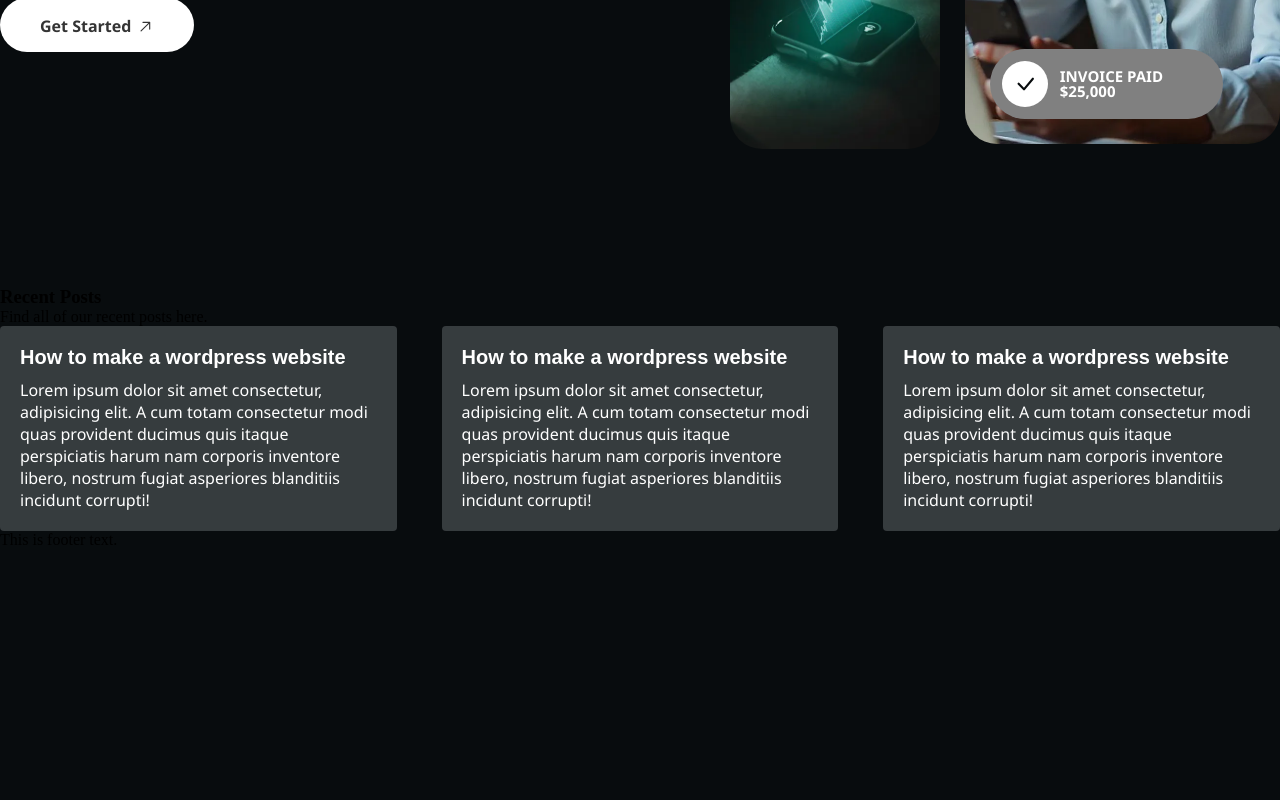
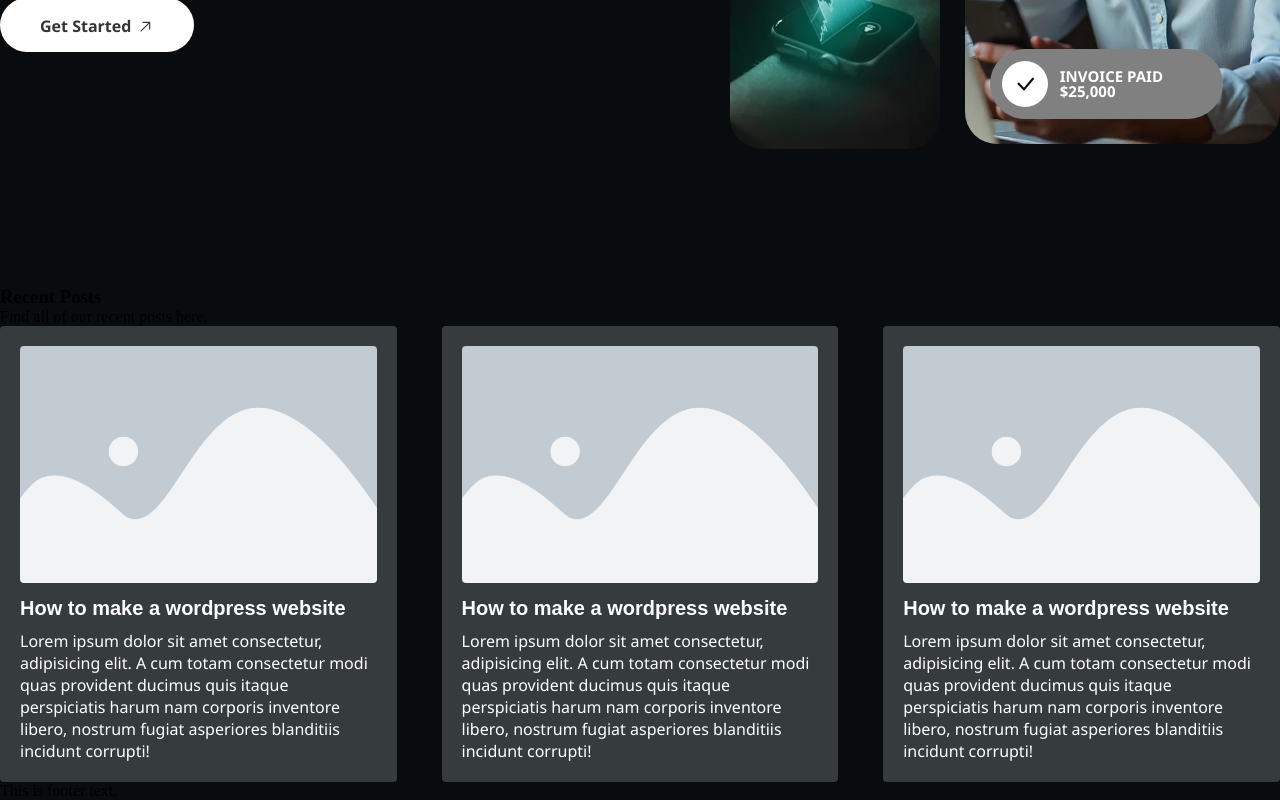
Before and after one commit to ormahbub/react-frontend-headless, a React (Vite) app: page / in a window 1280 px wide. Shown: the part 514-1314 px from the top of the page. Before the commit the page ends 1063 px from the top, so only its background shows below. Built offline with nearby package versions, Linux system fonts and the light colour scheme; a web font is replaced by a local one.

Commit message:
Feature image added to the post loop - static image.

```diff
--- a/src/components/PostLoop/PostLoop.css
+++ b/src/components/PostLoop/PostLoop.css
@@ -6,11 +6,15 @@
   color: #ffffff;
   text-decoration: none;
 }
+.blog-post img {
+  width: 100%;
+  border-radius: 4px;
+}
 .blog-post h3 {
   font-family: "Funnel Display", sans-serif;
   font-size: 20px;
   font-weight: 600;
-  margin-bottom: 10px;
+  margin: 10px 0;
 }
 .blog-post p {
   font-family: "Segoe UI", sans-serif;
--- a/src/components/PostLoop/PostLoop.jsx
+++ b/src/components/PostLoop/PostLoop.jsx
@@ -1,9 +1,12 @@
 import "./PostLoop.css";
+import imagePlaceholder from "../../assets/placeholder.png";
 
 const PostLoop = () => {
   return (
     <a href="#" className="blog-post">
-      <div className="blog-image"></div>
+      <div className="blog-image">
+        <img src={imagePlaceholder} alt="Blog Post" />
+      </div>
       <h3 className="blog-title">How to make a wordpress website</h3>
       <p className="blog-details">
         Lorem ipsum dolor sit amet consectetur, adipisicing elit. A cum totam
```
Also changed, not shown: src/assets/placeholder.png (added).
